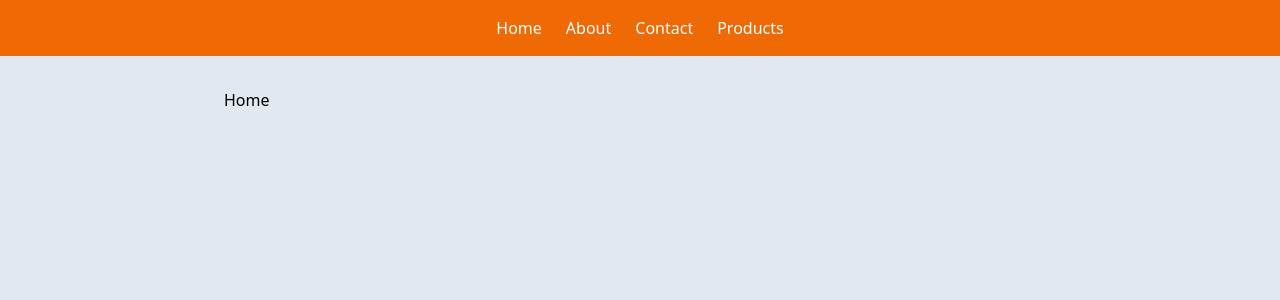
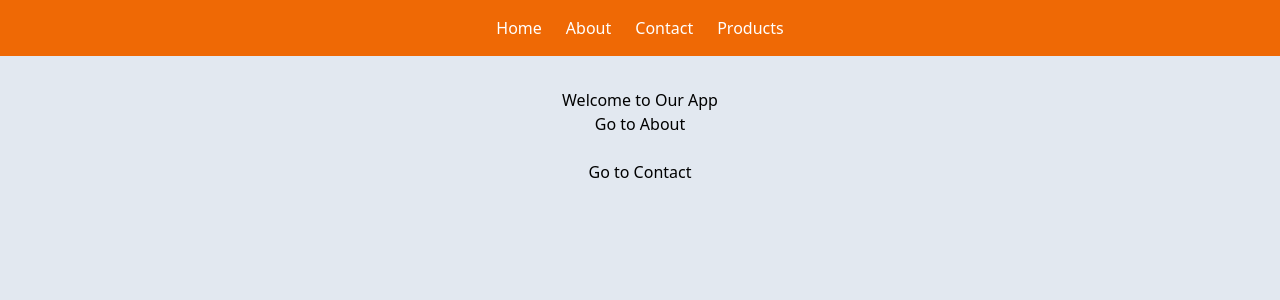
Before and after one commit to Bell914/jsd13-week08-react-router, a React (Vite) app: page / in a window 1280 px wide. Shown: the top 300 px of the page. Built offline with nearby package versions, Linux system fonts and the light colour scheme.

Commit message:
add navigation links to Home page

```diff
--- a/src/pages/Home.jsx
+++ b/src/pages/Home.jsx
@@ -1,3 +1,18 @@
+import { Link } from "react-router-dom";
+
 export default function Home() {
-  return <div>Home</div>;
+  return (
+    <div style={{ textAlign: "center" }}>
+      <h1>Welcome to Our App</h1>
+
+      <Link to="/about">
+        <button>Go to About</button>
+      </Link>
+
+      <br />
+      <br />
+
+      <Link to="/contact">Go to Contact</Link>
+    </div>
+  );
 }
```
